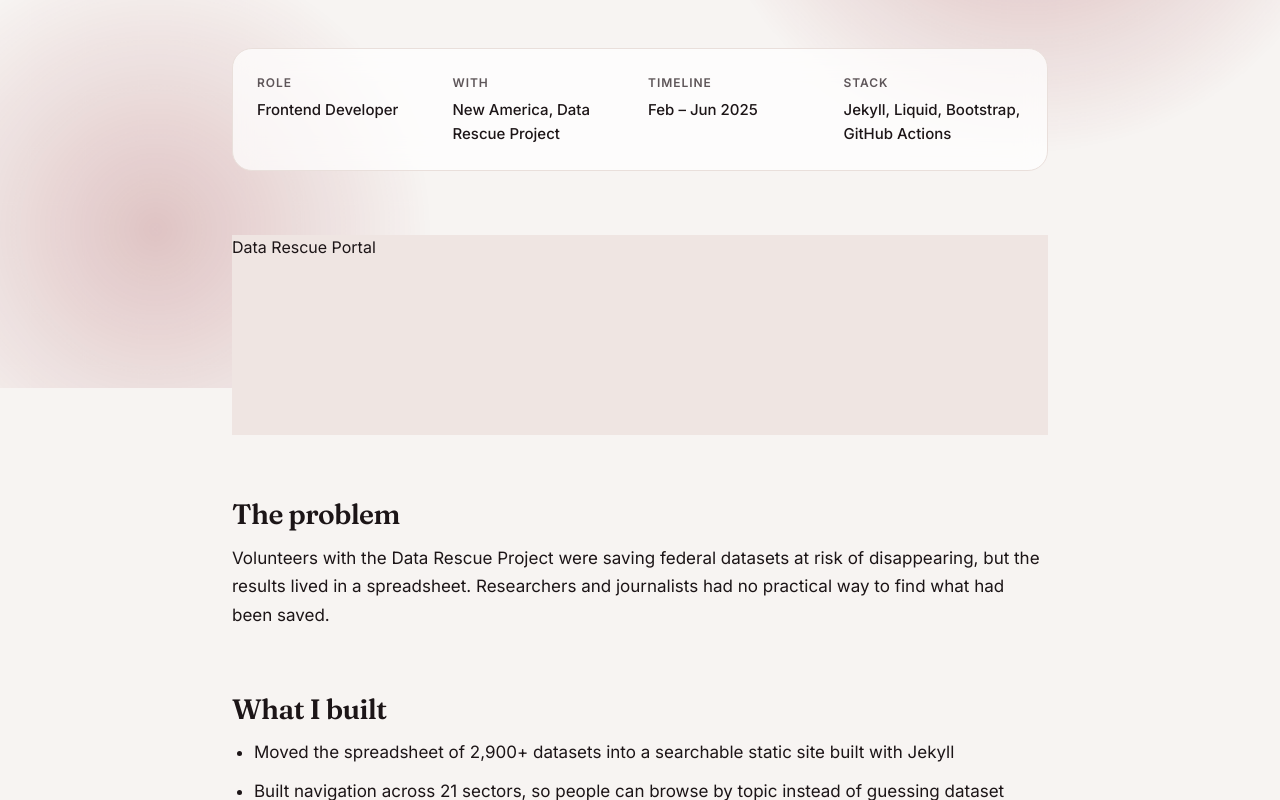
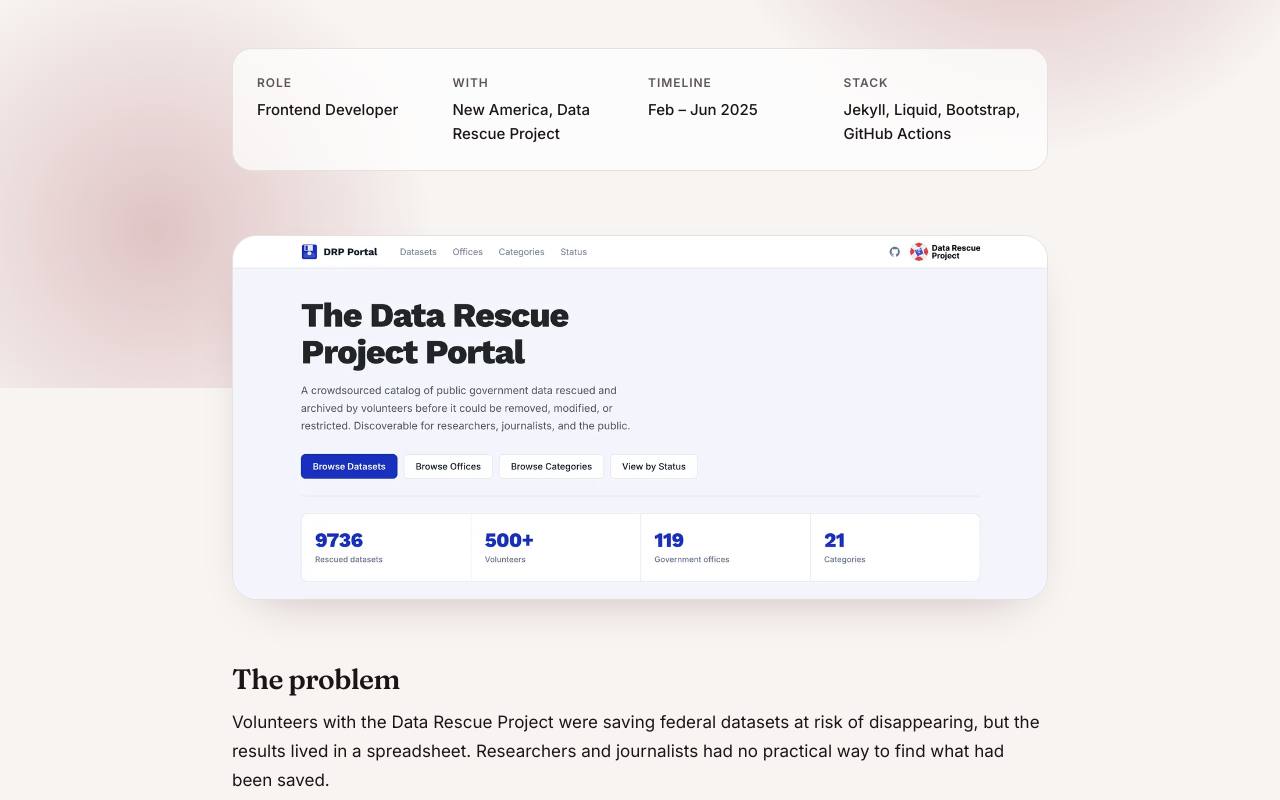
Before and after one commit to lbelegu/lbelegu.github.io, a plain HTML site: page work/data-rescue-portal.html in a window 1280 px wide. Shown: the part 412-1212 px from the top of the page. Drawn offline with Linux system fonts and the light colour scheme.

Commit message:
add project screenshots and case study image

```diff
--- a/work/data-rescue-portal.html
+++ b/work/data-rescue-portal.html
@@ -79,9 +79,8 @@
     </dl>
 
     <figure class="case-figure">
-      <div class="case-figure__media project-card__media project-card__media--dark" aria-hidden="true">
-        <span>Data Rescue Portal</span>
-      </div>
+      <img class="case-figure__image" src="../assets/img/projects/data-rescue-portal.webp" width="1400" height="624"
+        alt="Data Rescue Project Portal homepage showing 9,736 rescued datasets, 500+ volunteers, 119 government offices and 21 categories">
     </figure>
 
     <section class="case-section" aria-labelledby="problem-title">
```
Also changed, not shown: assets/img/projects/child-care-navigator.webp (added), assets/img/projects/data-rescue-portal-datasets.webp (added), assets/img/projects/data-rescue-portal.webp (added), assets/img/projects/patrol-demographics.webp (added).
